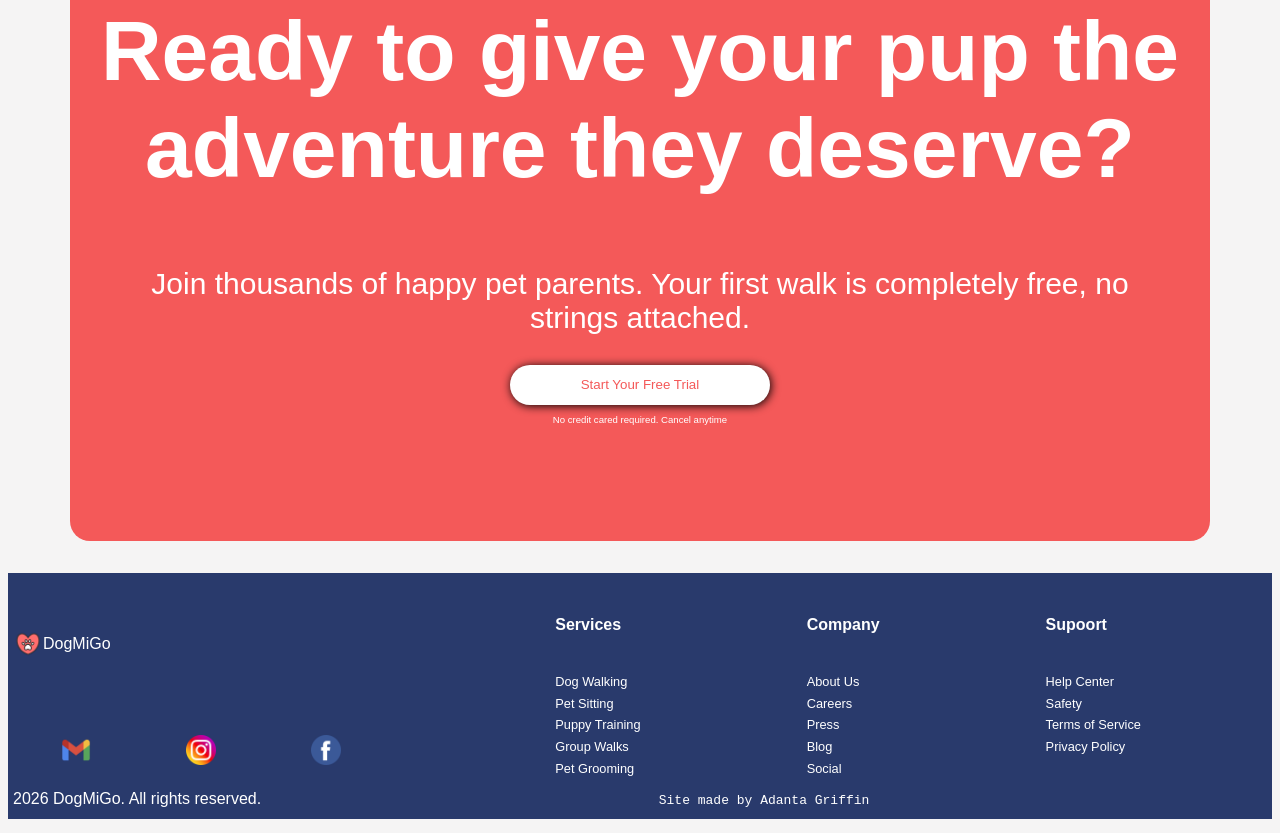
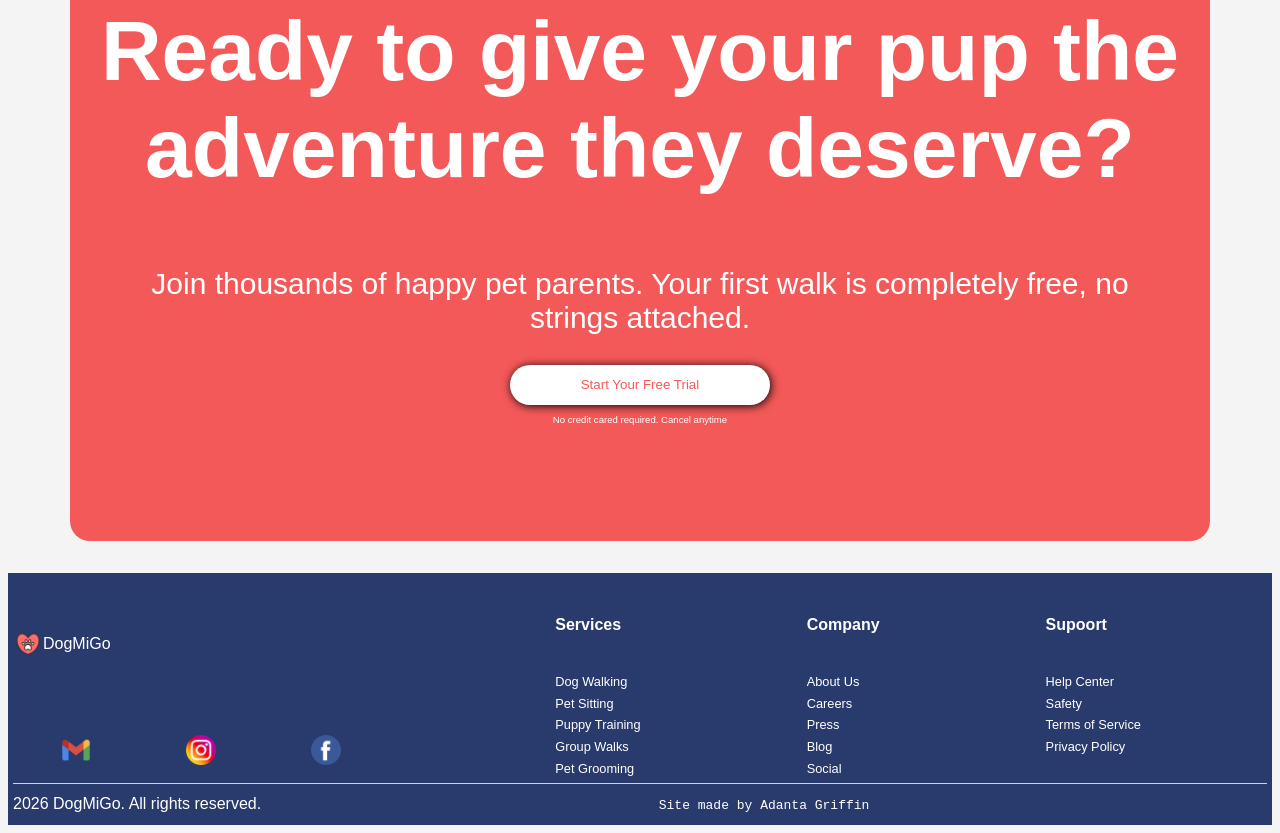
Before and after one commit to AdantaGriffin/DogMiGo, a website: page index.html in a window 1280 px wide. Shown: the part 4328-5161 px from the top of the page. Drawn offline with Linux system fonts and the light colour scheme.

Commit message:
updated style footer

```diff
--- a/index.scss
+++ b/index.scss
@@ -531,11 +531,11 @@ footer{
     color: white;
     .footer-container{
         display: grid;
-        grid-template-rows: 90% 10%;
+        grid-template-rows: 85% 15%;
         .top{
                 display: grid;
                 grid-template-columns: 30% 70%;
-
+                border-bottom: .5px solid lightgrey;
             .top-container-left{
                 display: grid;
                 grid-template-rows: 60% 40%;
@@ -567,6 +567,8 @@ footer{
         .bottom{
             display: flex;
             justify-content: space-between;
+            margin-top: 5px;
+            align-items: center;
         }
     }
 }
```
Also changed, not shown: index.css, 1 other file.
